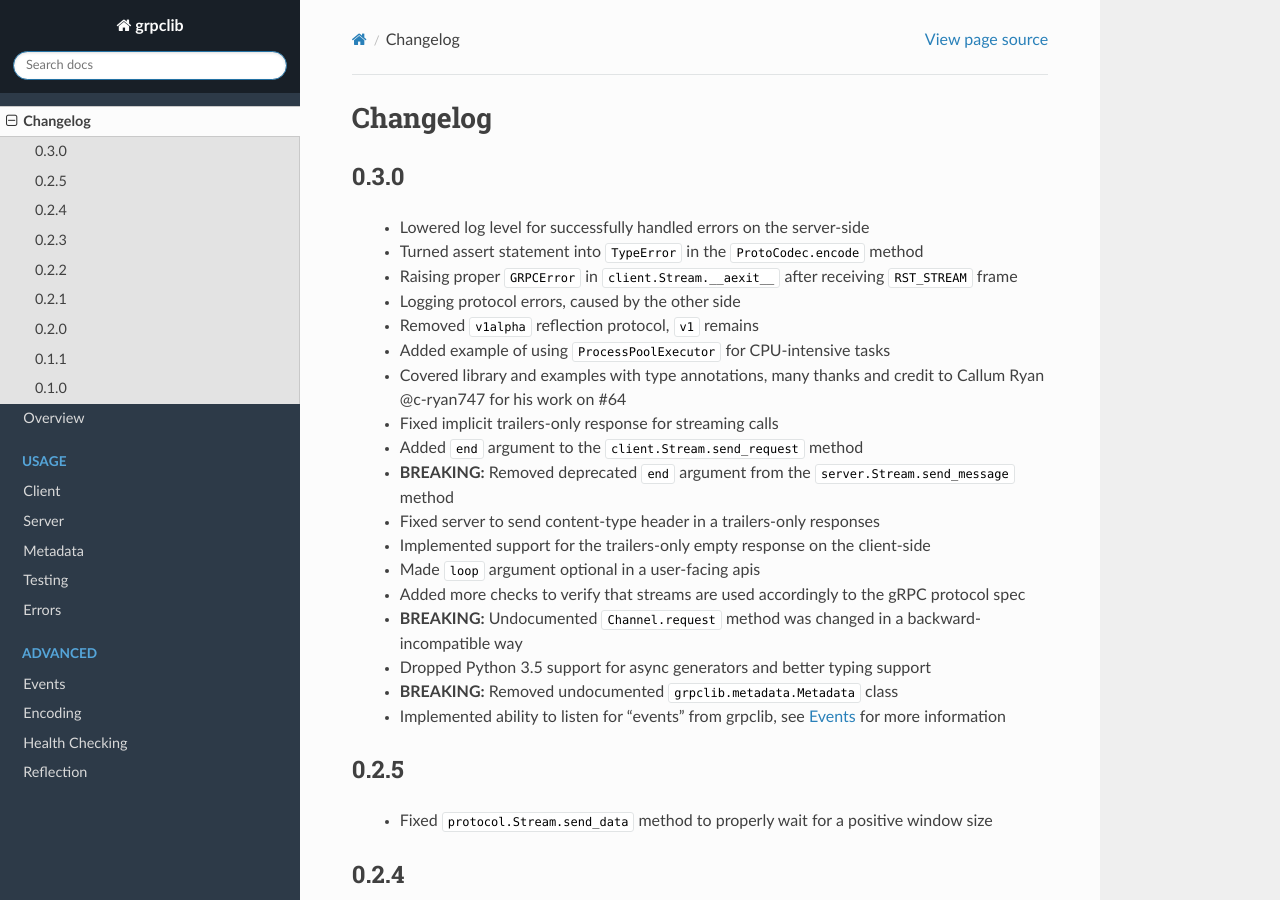
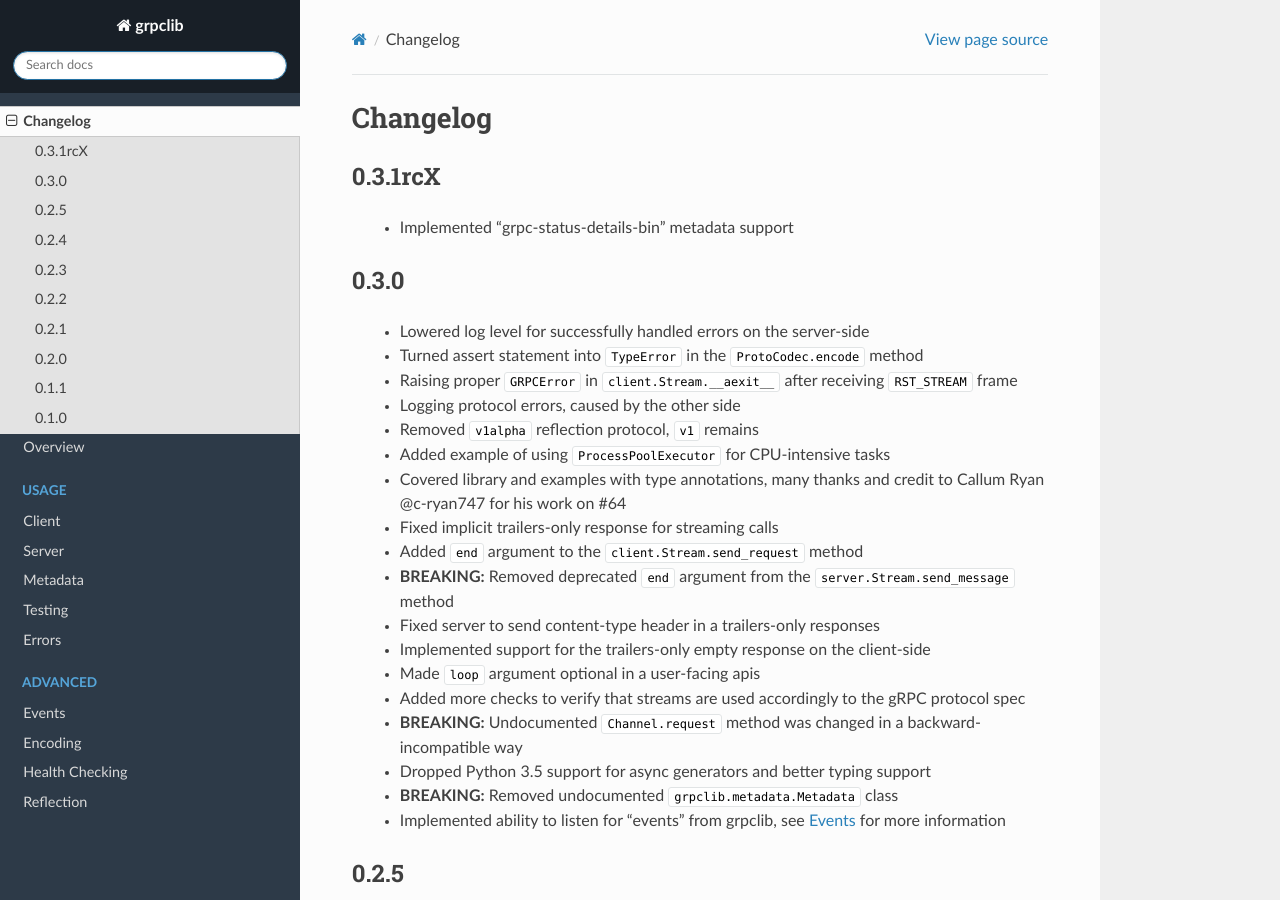
Before and after one commit to vmagamedov/grpclib, a Sphinx documentation site: the page built from docs/changelog/index.rst, in a window 1280 px wide and 900 px high. Built offline with Sphinx 7.4.7 and the Read the Docs theme 2.0.0, drawn with Linux system fonts in a browser that asks for light colours.

Commit message:
Updated changelog, issued 0.3.1rc1 release candidate

```diff
--- a/docs/changelog/index.rst
+++ b/docs/changelog/index.rst
@@ -1,5 +1,10 @@
 Changelog
 =========
+
+0.3.1rcX
+~~~~~~~~
+
+  - Implemented "grpc-status-details-bin" metadata support
 
 0.3.0
 ~~~~~
--- a/grpclib/__init__.py
+++ b/grpclib/__init__.py
@@ -1 +1 @@
-__version__ = '0.3.0'
+__version__ = '0.3.1rc1'
```
